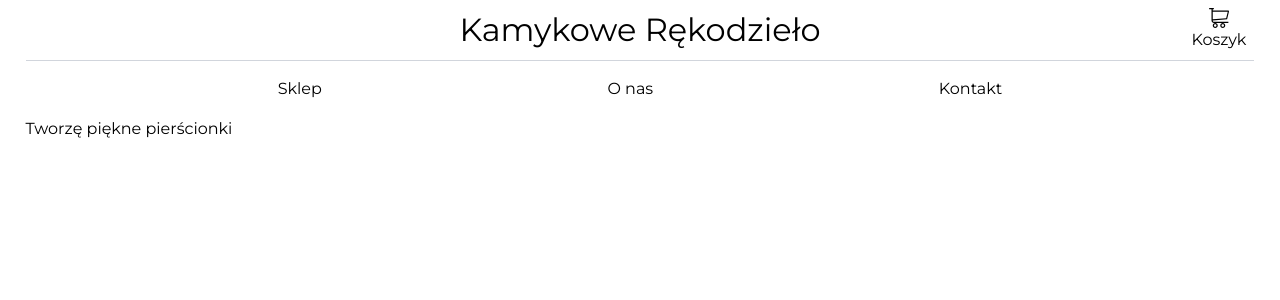
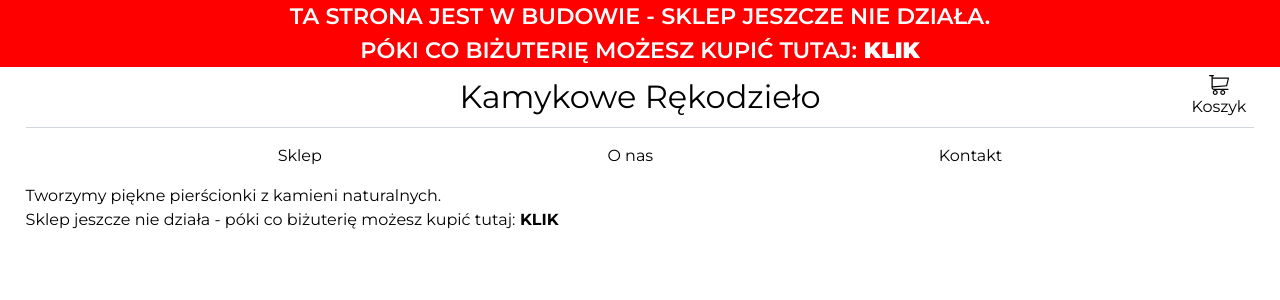
Before and after one commit to BartoszGolebiowski21/mineral-shop-frontend, a Next.js app in the folder mineral-shop-frontend/: page /about in a window 1280 px wide. Shown: the top 300 px of the page. Built offline with nearby package versions, Linux system fonts and the light colour scheme.

Commit message:
announcement bar

```diff
--- a/mineral-shop-frontend/app/about/page.tsx
+++ b/mineral-shop-frontend/app/about/page.tsx
@@ -1,8 +1,16 @@
-import React from 'react'
+import Link from 'next/link'
 
 const page = () => {
   return (
-    <div>Tworzę piękne pierścionki</div>
+    <div>
+      <p>Tworzymy piękne pierścionki z kamieni naturalnych.</p>
+      <p>
+        Sklep jeszcze nie działa - póki co biżuterię możesz kupić tutaj:
+        <Link href='https://www.vinted.pl/member/316530096' target="_blank">
+          <b> KLIK</b>
+        </Link>
+      </p>
+    </div>
   )
 }
 
--- /dev/null
+++ b/mineral-shop-frontend/app/atoms/components/AnnouncementBar/AnnouncementBar.tsx
@@ -0,0 +1,17 @@
+import Link from 'next/link'
+
+const AnnouncementBar = () => {
+  return (
+    <div className='announcement-bar'>
+      <p>TA STRONA JEST W BUDOWIE - SKLEP JESZCZE NIE DZIAŁA.</p>
+      <p>
+        PÓKI CO BIŻUTERIĘ MOŻESZ KUPIĆ TUTAJ:
+        <Link href='https://www.vinted.pl/member/316530096' target="_blank">
+          <b> KLIK</b>
+        </Link>
+      </p>
+    </div>
+  )
+}
+
+export default AnnouncementBar
--- a/mineral-shop-frontend/app/layout.tsx
+++ b/mineral-shop-frontend/app/layout.tsx
@@ -2,6 +2,7 @@ import '../assets/css/globals.css';
 import { Montserrat } from "next/font/google";
 import Header from './atoms/components/Header/Header';
 import { CartProvider } from './atoms/context/CartContext';
+import AnnouncementBar from './atoms/components/AnnouncementBar/AnnouncementBar';
 
 
 const montserrat = Montserrat({
@@ -19,6 +20,7 @@ export default function RootLayout({
     <html className={montserrat.className}>
       <body>
         <CartProvider>
+          <AnnouncementBar />
           <Header />
           <main className="page-container">
             {children}
--- /dev/null
+++ b/mineral-shop-frontend/assets/css/announcement-bar.css
@@ -0,0 +1,11 @@
+.announcement-bar {
+  position: sticky;
+  top: 0;
+  z-index: 999;
+  width: 100%;
+  font-size: 1.4rem;
+  font-weight: 600;
+  background-color: red;
+  color: white;
+  text-align: center;
+}
--- a/mineral-shop-frontend/assets/css/globals.css
+++ b/mineral-shop-frontend/assets/css/globals.css
@@ -7,6 +7,7 @@
 @import './product-page.css';
 @import './minicart.css';
 @import './menu.css';
+@import './announcement-bar.css';
 
 .body {
   background-color: white;
--- a/mineral-shop-frontend/assets/css/layout.css
+++ b/mineral-shop-frontend/assets/css/layout.css
@@ -12,6 +12,7 @@
 }
 
 .header-container {
+  position: relative;
   display: flex;
   align-items: center;
   margin-top: 0.5rem;
```
